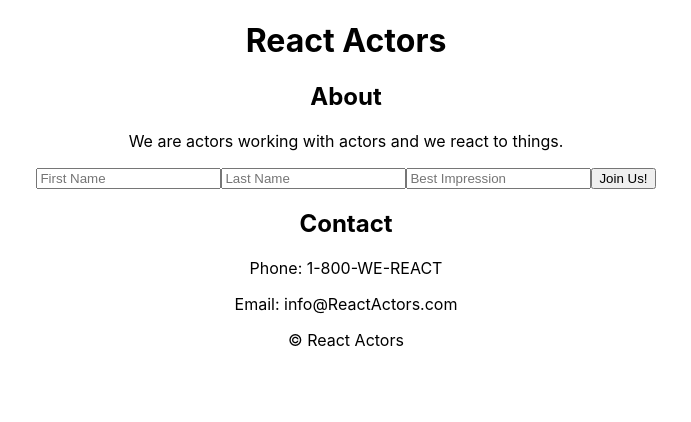
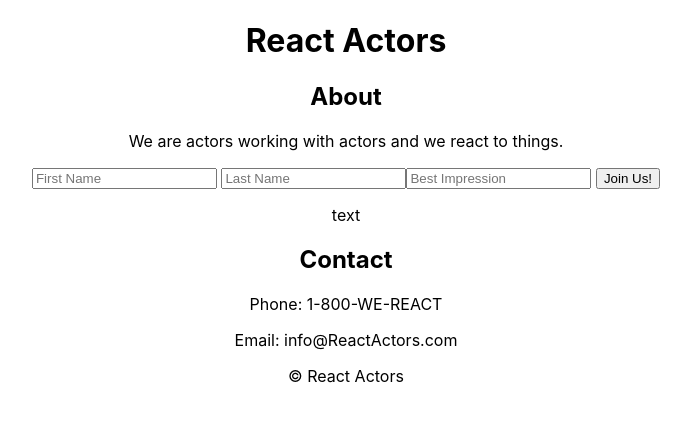
Before and after one commit to trpbr92/react-actors, a React (Create React App) app: page / in a window 1280 px wide. Shown: the top 422 px of the page, without its empty margins (294-985 px from the left). Built offline with nearby package versions, Linux system fonts and the light colour scheme.

Commit message:
working on handleChange, text won't append

```diff
--- a/src/components/App/App.js
+++ b/src/components/App/App.js
@@ -6,18 +6,24 @@ import Contact from '../Contact/Contact';
 import Footer from '../Footer/Footer';
 
 function App(){
-    const [join, setJoin] = useState('');
+    const [join, setJoin] = useState('Thanks for Joining!');
 
     const clickHandle = ()=>{
-      console.log('click');
-      console.log('join');
+      console.log('clicked Join Us!');
+      console.log(join);
     }
+    const handleChange = (event)=>{
+      console.log('in handleChange', event.target.value);
+      setText( );
+    }
+    const[text, setText] = useState('text');
 
     return (
       <div className="App">
         <Header />
         <About />
-        <input type="text" placeholder="First Name"/><input type="text" placeholder="Last Name"/><input type="text" placeholder="Best Impression"/><button onClick={clickHandle}>Join Us!</button>
+        <input type="text" placeholder="First Name"/> <input type="text" placeholder="Last Name"/><input type="text" placeholder="Best Impression" onChange={handleChange}></input> <button onClick={clickHandle}>Join Us!</button>
+       <p>{text}</p>
         <Contact />
         <Footer />
       </div>
```
Also changed, not shown: 1 other file (tests, documents, lock files or other folders).
